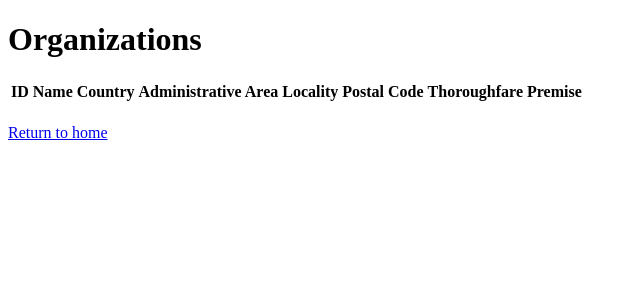
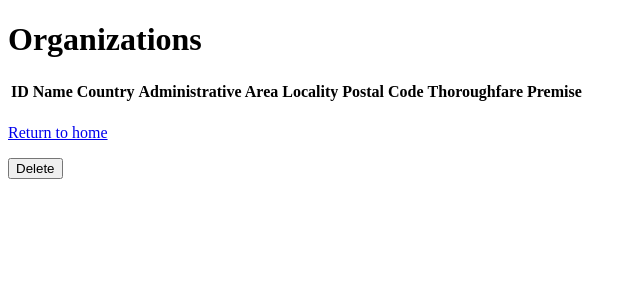
Before and after one commit to omarchehab98/CSCC01-Team6, a Spring app: template src/main/resources/templates/organization-read-single.html in a window 1280 px wide. Shown: the top 300 px of the page, without its empty margins (0-640 px from the left). Run offline with Thymeleaf, Linux system fonts and the light colour scheme; the template is opened without the code that fills it, so the values that code supplies are empty.

Commit message:
add delete button to the view

```diff
--- a/src/main/resources/templates/organization-read-single.html
+++ b/src/main/resources/templates/organization-read-single.html
@@ -46,6 +46,22 @@
     <a href="../home" th:href="@{/}">Return to home</a>
   </p>
 
+  <button type="button" onclick="deleteOrganization(1)">
+  Delete
+  </button>
+
+  <script>
+    async function deleteOrganization(id) {
+    const yes = confirm("Are you sure you want to delete the organization? You cannot undo this action.");
+    if (yes) {
+      // Delete the organization
+      await fetch(`/organizations/${id}`, { method: "DELETE" });
+      // Navigate the user to /organizations
+      window.location = '/organizations';
+      }
+    }
+  </script>
+
 </body>
 
 </html>
```
